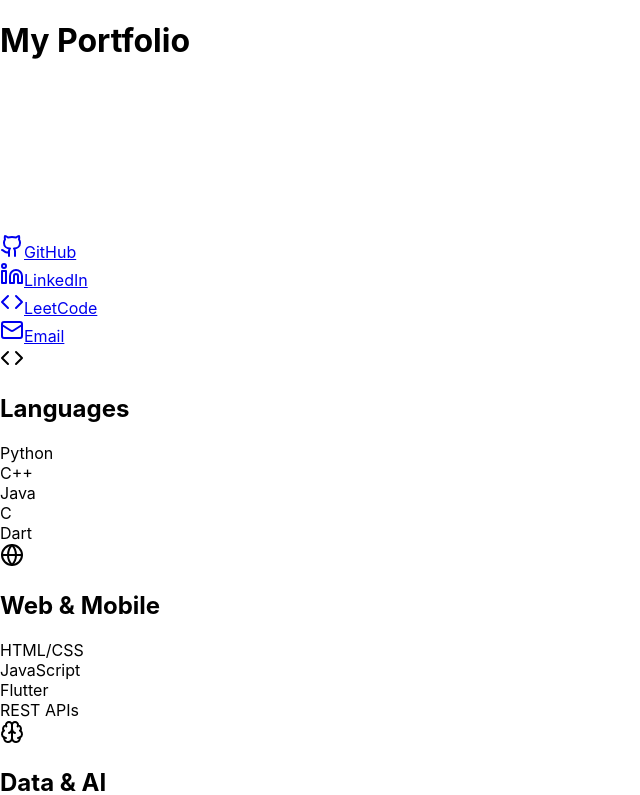
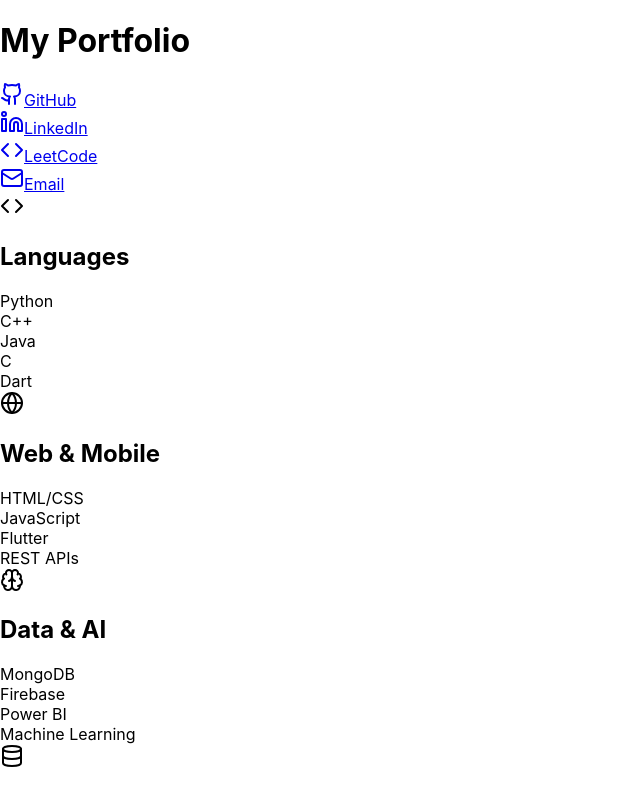
Before and after one commit to Adxrsh-17/adarsh-portfolio, a React (Create React App) app in the folder portfolio/: page / in a window 1280 px wide. Shown: the top 795 px of the page, without its empty margins (0-640 px from the left). Built offline with nearby package versions, Linux system fonts and the light colour scheme.

Commit message:
Update App.js

```diff
--- a/portfolio/src/App.js
+++ b/portfolio/src/App.js
@@ -67,48 +67,13 @@
   }
 ];
 
-// Floating particles component
-const FloatingParticles = () => {
-  const [particles, setParticles] = useState([]);
+// Floating particles component (removed for simplicity)
 
-  useEffect(() => {
-    const particleCount = 50;
-    const newParticles = [];
-    for (let i = 0; i < particleCount; i++) {
-      newParticles.push({
-        id: i,
-        x: Math.random() * 100,
-        y: Math.random() * 100,
-        size: Math.random() * 4 + 1,
-        delay: Math.random() * 20,
-      });
-    }
-    setParticles(newParticles);
-  }, []);
 
+// Basic Card Component
+function Card({ title, icon: Icon, children }) {
   return (
     <div>
-      {particles.map((particle) => (
-        <div
-          key={particle.id}
-          style={{
-            left: `${particle.x}%`,
-            top: `${particle.y}%`,
-            width: `${particle.size}px`,
-            height: `${particle.size}px`,
-            animationDelay: `${particle.delay}s`,
-            animationDuration: `${3 + Math.random() * 4}s`,
-          }}
-        />
-      ))}
-    </div>
-  );
-};
-
-// Enhanced Card Component without CSS
-function Card({ title, icon: Icon, children, className = "", delay = 0 }) {
-  return (
-    <div style={{ animationDelay: `${delay}ms` }}>
       <div>
         <div>
           <Icon />
@@ -120,7 +85,7 @@
   );
 }
 
-// Enhanced Social Link Button without CSS
+// Basic Social Link Button
 const SocialLinkButton = ({ label, href, icon: Icon }) => (
   <a href={href} target="_blank" rel="noopener noreferrer" aria-label={label}>
     <div>
@@ -130,15 +95,15 @@
   </a>
 );
 
-// Skill Badge Component without CSS
-const SkillBadge = ({ skill, delay }) => (
-  <div style={{ animationDelay: `${delay}ms` }}>
+// Skill Badge Component
+const SkillBadge = ({ skill }) => (
+  <div>
     {skill}
   </div>
 );
 
-// Project Card Component without CSS
-const ProjectCard = ({ project, index }) => (
+// Project Card Component
+const ProjectCard = ({ project }) => (
   <div>
     <div>
       <div>
@@ -158,18 +123,9 @@
 );
 
 export default function App() {
-  const [scrollY, setScrollY] = useState(0);
-
-  useEffect(() => {
-    const handleScroll = () => setScrollY(window.scrollY);
-    window.addEventListener('scroll', handleScroll);
-    return () => window.removeEventListener('scroll', handleScroll);
-  }, []);
-
   return (
     <div>
       <h1>My Portfolio</h1>
-      <FloatingParticles />
       <div>
         {socialLinks.map((link, index) => (
           <SocialLinkButton key={index} {...link} />
@@ -180,7 +136,7 @@
           <Card key={index} title={category.title} icon={category.icon}>
             <div>
               {category.skills.map((skill, i) => (
-                <SkillBadge key={i} skill={skill} delay={i * 200} />
+                <SkillBadge key={i} skill={skill} />
               ))}
             </div>
           </Card>
@@ -188,7 +144,7 @@
       </div>
       <div>
         {projects.map((project, index) => (
-          <ProjectCard key={index} project={project} index={index} />
+          <ProjectCard key={index} project={project} />
         ))}
       </div>
     </div>
```
